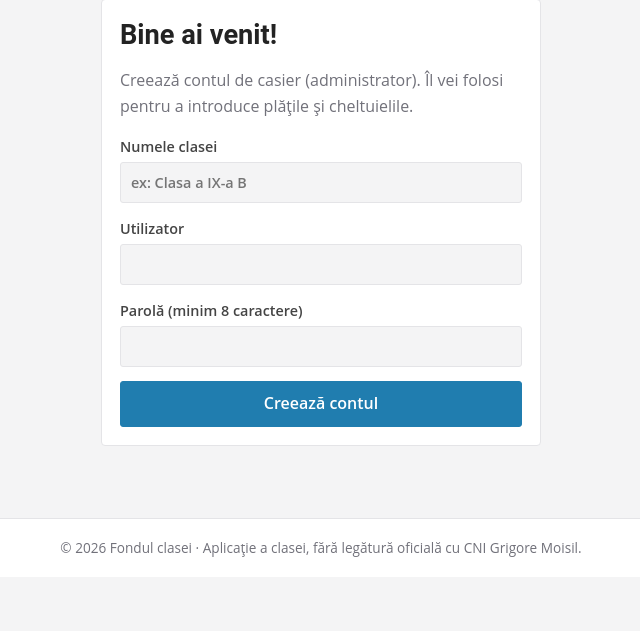
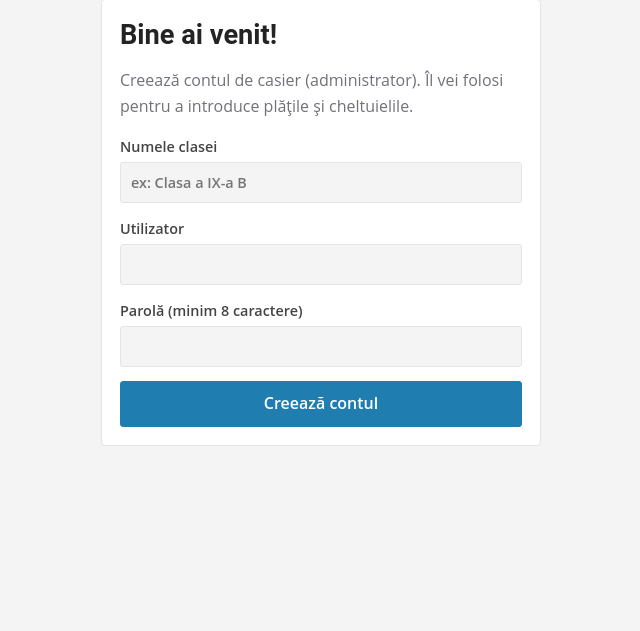
Before and after one commit to taka82/FondulClasei, a Flask app: page /setup in a window 1280 px wide. Shown: the part 144-775 px from the top of the page, without its empty margins (319-959 px from the left). Run offline with Flask 3, Linux system fonts and the light colour scheme; data that the repository does not hold is empty; parts of the project's set-up code (start-up, migrations or seed data) failed here and were passed over.

Commit message:
Elimina subsolul cu mentiunea de site neoficial
Co-Authored-By: Claude Sonnet 5 <noreply@anthropic.com>

```diff
--- a/app.py
+++ b/app.py
@@ -161,7 +161,6 @@ def inject_globals():
         "is_admin": is_admin(),
         "class_name": db.get_setting("class_name", "Fondul clasei"),
         "has_logo": (BASE_DIR / "static" / "logo.png").exists(),  # sigla optionala: pune fisierul static/logo.png
-        "year": date.today().year,
     }
 
 
--- a/static/style.css
+++ b/static/style.css
@@ -63,7 +63,6 @@ h2 { font-size: 1.15rem; margin: 0 0 12px; }
 .navlinks a:hover { background: rgba(255, 255, 255, .1); }
 .navlinks a.on { background: var(--nav-active); }
 
-.site-footer { background: var(--card); border-top: 1px solid var(--line); color: var(--muted); font-size: .85rem; text-align: center; padding: 18px 0; }
 @media (max-width: 560px) { .school { font-size: 1rem; } .brand-logo { height: 48px; } .header-row { padding-top: 12px; padding-bottom: 12px; } }
 
 /* carduri */
--- a/templates/base.html
+++ b/templates/base.html
@@ -51,8 +51,5 @@
   {% endfor %}
   {% block content %}{% endblock %}
 </main>
-<footer class="site-footer">
-  <div class="wrap">© {{ year }} Fondul clasei · Aplicație a clasei, fără legătură oficială cu CNI Grigore Moisil.</div>
-</footer>
 </body>
 </html>
```
Also changed, not shown: README.md.
